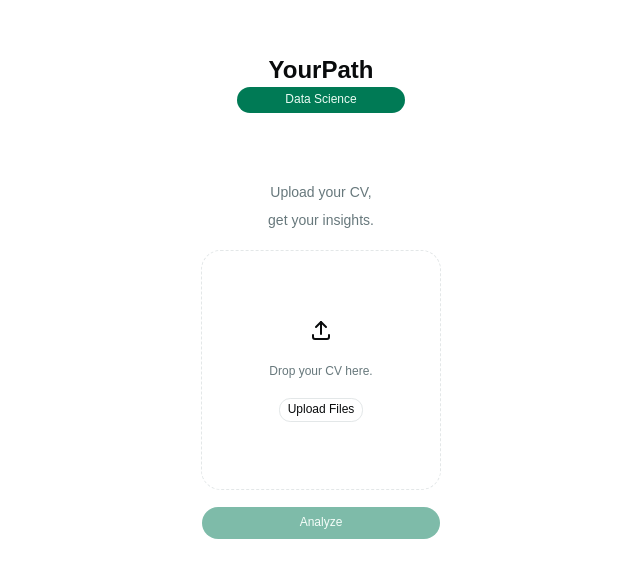
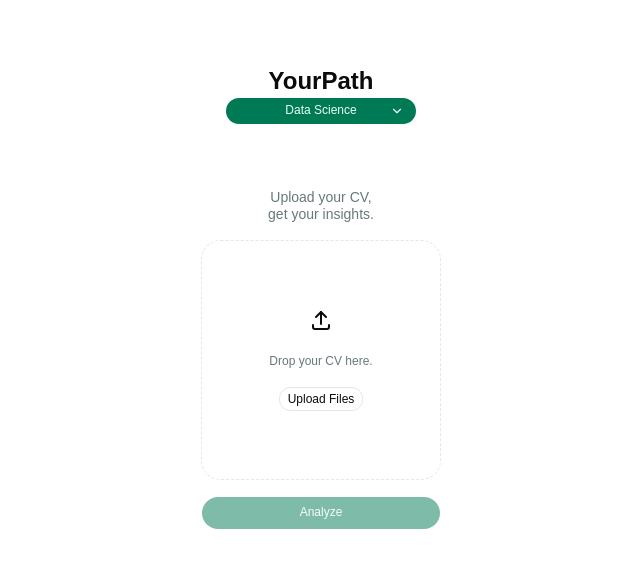
Before and after one commit to CC26-PSU076/front-end, a React (Vite) app: page / in a window 1280 px wide. Shown: the part 103-680 px from the top of the page, without its empty margins (319-959 px from the left). Built offline with nearby package versions, Linux system fonts and the light colour scheme.

Commit message:
edit: penyesuaian ui

```diff
--- a/src/pages/home.tsx
+++ b/src/pages/home.tsx
@@ -7,7 +7,7 @@ import {
   DropdownMenuItem,
   DropdownMenuTrigger,
 } from "@/components/ui/dropdown-menu"
-import { IconUpload, IconFile, IconX } from "@tabler/icons-react"
+import { IconUpload, IconFile, IconX, IconChevronDown } from "@tabler/icons-react"
 import {
   Empty,
   EmptyContent,
@@ -36,12 +36,14 @@ export default function HomePage() {
     <div className="flex min-h-svh p-6 items-center justify-center">
       <div className="flex max-w-md min-w-0 flex-col gap-4 text-sm leading-loose">
 
-        {/* Header */}
         <div className="flex flex-col items-center text-center">
           <h1 className="font-bold text-2xl">YourPath</h1>
           <DropdownMenu>
             <DropdownMenuTrigger asChild>
-              <Button className="px-12 rounded-2xl">Data Science</Button>
+              <Button className="px-12 rounded-2xl w-48 relative">
+                <span className="w-full text-center">Data Science</span>
+                <IconChevronDown stroke={2} className="absolute right-3" />
+              </Button>
             </DropdownMenuTrigger>
             <DropdownMenuContent>
               <DropdownMenuGroup>
@@ -56,9 +58,8 @@ export default function HomePage() {
           </DropdownMenu>
         </div>
 
-        {/* Upload Area */}
         <div className="mt-12">
-          <p className="text-center text-muted-foreground">
+          <p className="text-center leading-tight text-muted-foreground">
             Upload your CV,<br/><span>get your insights.</span>
           </p>
 
@@ -87,12 +88,12 @@ export default function HomePage() {
             </Empty>
 
           ) : (
-            <div className="border border-primary/40 bg-primary/5 rounded-lg mt-4 h-60 flex flex-col items-center justify-center gap-3">
+            <div className="border border-primary/40 bg-primary/5 rounded-lg mt-4 h-60 w-60 flex flex-col items-center justify-center gap-3">
               <IconFile size={36} className="text-primary" />
               <div className="text-center px-4">
                 <p className="font-medium text-sm w-60">{file.name}</p>
                 <p className="text-xs text-muted-foreground">
-                  {(file.size / 1024).toFixed(1)} KB · PDF
+                  {(file.size / 1024).toFixed(1)} KB
                 </p>
               </div>
               <Button
@@ -110,7 +111,6 @@ export default function HomePage() {
         <Button className="p-4 rounded-2xl" disabled={!file}>
           Analyze
         </Button>
-
       </div>
     </div>
   )
--- a/src/pages/result.tsx
+++ b/src/pages/result.tsx
@@ -25,7 +25,7 @@ export default function ResultPage() {
                 <h2>Teknisi Analis</h2>
                 <h3 className="font-bold">Data Scientist Supervisor</h3>
             </div>
-            <div className="text-center text-white/85 leading-tight">
+            <div className="text-center text-white/85 leading-tight mt-8">
                 <h4>Recommendation for<br/><span>Career Development</span></h4>
                 <div className="flex flex-col mt-4 gap-4">
                 <Card>
```
